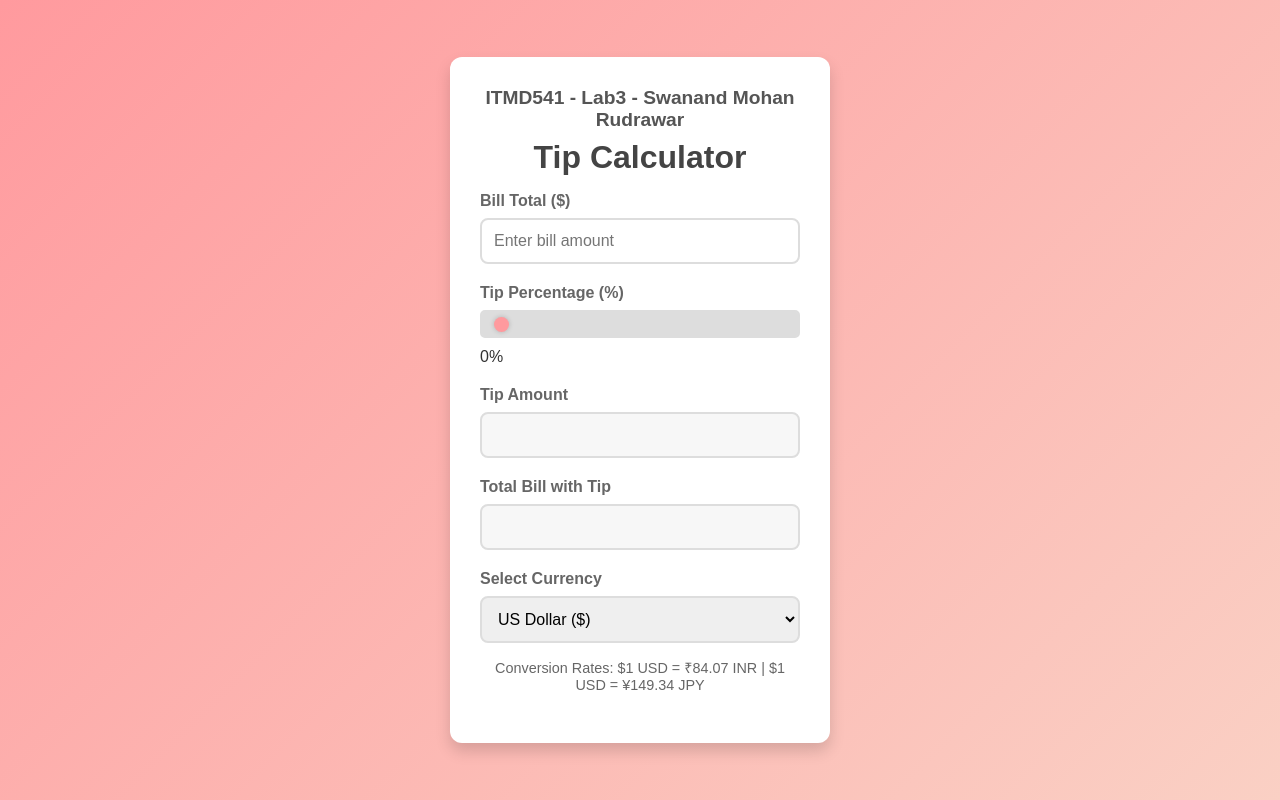
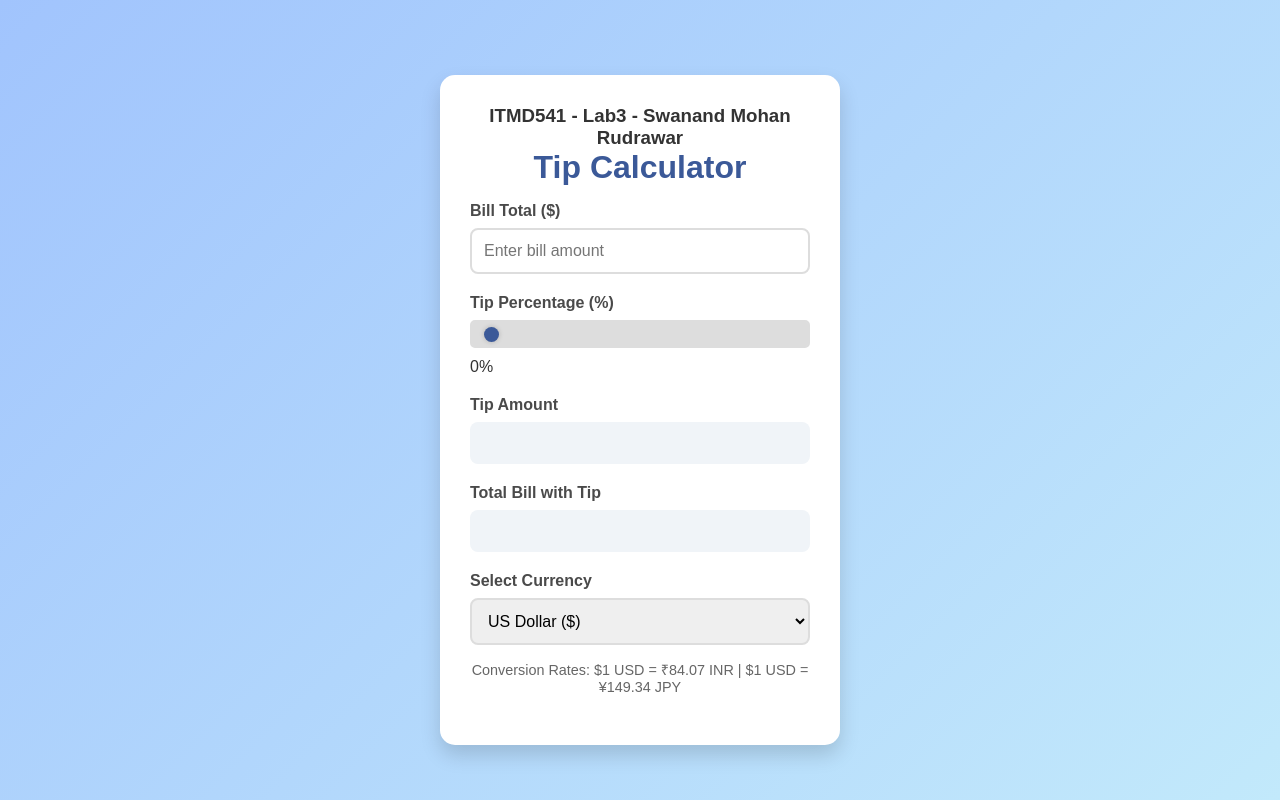
Before and after one commit to Swanand171/ITM-541-SMR, a plain HTML site: page Lab3/Calculator.html in a window 1280 px wide. Drawn offline with Linux system fonts and the light colour scheme.

Commit message:
changing background colour and the input box shapes in css

```diff
--- a/Lab3/Calculator.css
+++ b/Lab3/Calculator.css
@@ -1,44 +1,58 @@
-/* Reset some default styling */
+/* Reset and general styles */
 * {
     margin: 0;
     padding: 0;
     box-sizing: border-box;
+    font-family: 'Arial', sans-serif;
 }
 
+/* Body styling */
 body {
-    font-family: 'Arial', sans-serif;
-    background: linear-gradient(135deg, #ff9a9e 0%, #fad0c4 100%);
+    background: linear-gradient(135deg, #a1c4fd, #c2e9fb);
     display: flex;
     justify-content: center;
     align-items: center;
     height: 100vh;
-    margin: 0;
     color: #333;
 }
 
-/* Container Styling */
+/* Container styling */
 .container {
-    background-color: #fff;
+    background-color: #ffffff;
+    border-radius: 15px;
+    box-shadow: 0 10px 20px rgba(0, 0, 0, 0.15);
     padding: 30px;
-    border-radius: 12px;
-    box-shadow: 0 8px 15px rgba(0, 0, 0, 0.15);
     width: 100%;
-    max-width: 380px;
+    max-width: 400px;
     text-align: center;
-    transition: transform 0.2s ease-in-out;
+    animation: fadeIn 0.8s ease-in-out;
+    transform: translateY(10px);
 }
 
-.container:hover {
-    transform: scale(1.02);
+/* Smooth fade-in animation */
+@keyframes fadeIn {
+    from {
+        opacity: 0;
+        transform: translateY(-10px);
+    }
+    to {
+        opacity: 1;
+        transform: translateY(0);
+    }
 }
 
-h1 {
-    font-size: 2rem;
+/* Title styling */
+h1, h2 {
+    color: #3b5998;
     margin-bottom: 1rem;
-    color: #444;
 }
 
-/* Form Styling */
+h2 {
+    font-size: 1.2rem;
+    color: #6a89cc;
+}
+
+/* Form styling */
 .form-group {
     margin-bottom: 20px;
     text-align: left;
@@ -48,7 +62,7 @@ label {
     display: block;
     margin-bottom: 8px;
     font-weight: bold;
-    color: #666;
+    color: #4a4a4a;
 }
 
 input[type="text"],
@@ -59,15 +73,22 @@ select {
     border: 2px solid #ddd;
     border-radius: 8px;
     font-size: 1rem;
+    outline: none;
     transition: all 0.3s ease;
-    outline: none;
 }
 
+/* Input styling */
 input[type="text"]:focus,
 input[type="range"]:focus,
 select:focus {
-    border-color: #ff9a9e;
-    box-shadow: 0 0 5px rgba(255, 154, 158, 0.5);
+    border-color: #3b5998;
+    box-shadow: 0 0 8px rgba(59, 89, 152, 0.3);
+}
+
+input[type="text"]:hover,
+input[type="range"]:hover,
+select:hover {
+    border-color: #3b5998;
 }
 
 input[type="range"] {
@@ -83,28 +104,38 @@ input[type="range"]::-webkit-slider-thumb {
     appearance: none;
     width: 15px;
     height: 15px;
-    background-color: #ff9a9e;
+    background-color: #3b5998;
     border-radius: 50%;
     cursor: pointer;
     box-shadow: 0 0 5px rgba(0, 0, 0, 0.2);
 }
 
-/* Disabled Fields */
+/* Disabled fields styling */
 input:disabled {
     background-color: #f7f7f7;
+    color: #666;
+    font-weight: bold;
     cursor: not-allowed;
-    color: #888;
 }
 
-/* Error Message */
+/* Bold text for Tip Amount and Total Bill with Tip fields */
+#tipAmount,
+#totalBill {
+    font-weight: bold;
+    color: #3b5998;
+    background-color: #f0f4f8;
+    border: none;
+}
+
+/* Error Message styling */
 .error-message {
     color: #ff4d4d;
     font-size: 0.9em;
+    font-weight: bold;
     margin-top: 5px;
-    font-weight: bold;
 }
 
-/* Conversion Rates Styling */
+/* Currency conversion rate styling */
 #currencyRates {
     font-size: 0.9em;
     color: #666;
@@ -112,30 +143,12 @@ input:disabled {
     margin-top: 15px;
 }
 
-/* Hover Effect */
-input[type="text"]:hover,
-input[type="range"]:hover,
-select:hover {
-    border-color: #ff9a9e;
+/* Container hover effect */
+.container:hover {
+    transform: scale(1.02);
 }
 
-h3 {
-    text-align: center;
-    color: #555;
-    font-size: 1.2rem;
-    margin-bottom: 0.5rem;
-}
-
-
-#tipAmount,
-#totalBill {
-    font-weight: bold;
-    color: #333;
-}
-
-
-
-/* Mobile Responsiveness */
+/* Mobile responsiveness */
 @media screen and (max-width: 480px) {
     .container {
         width: 90%;
```
